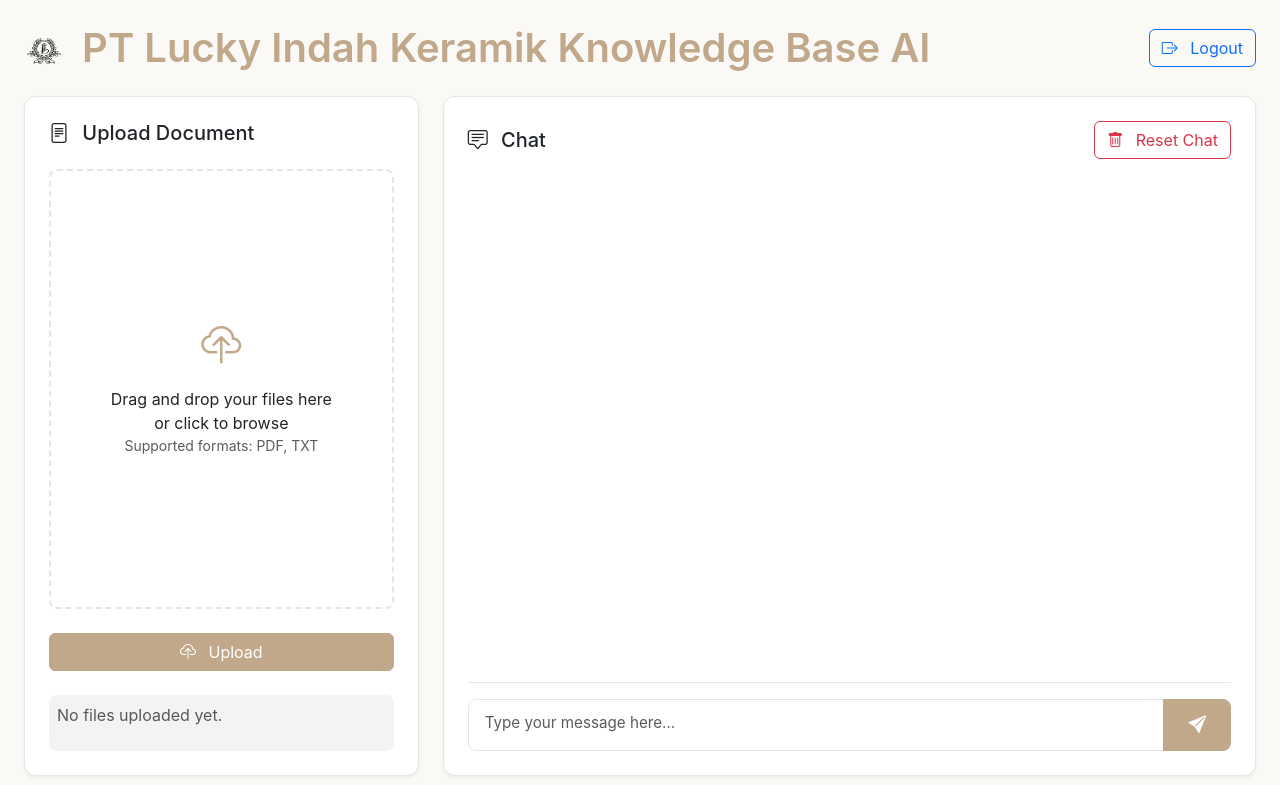
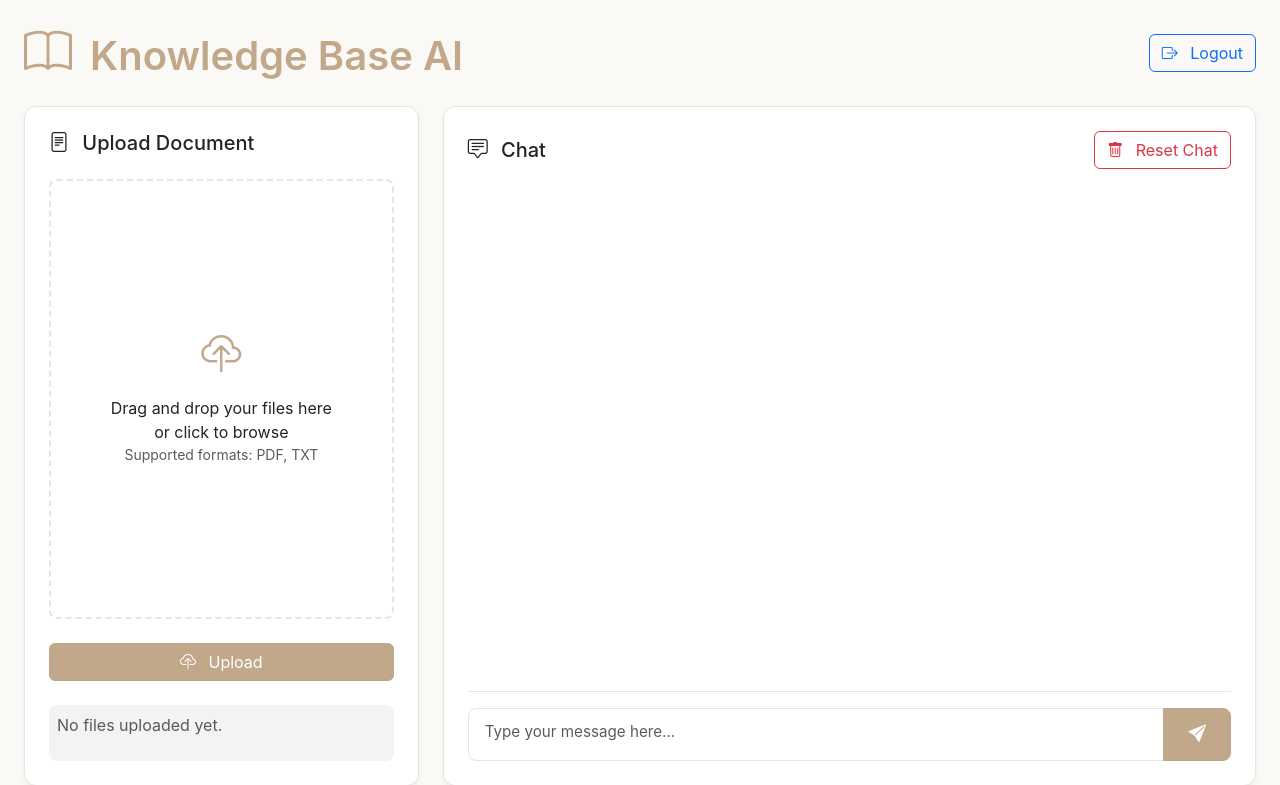
Before and after one commit to dharmautomo/Knowledge-Base-AI-Chat, a Flask app: page / in a window 1280 px wide. Shown: the top 785 px of the page. Run offline with Flask 3, Linux system fonts and the light colour scheme; the visitor is signed in with stand-in values (Sample User, id 1); data that the repository does not hold is empty; some libraries are stand-ins or nearby versions.

Commit message:
Remove PT Lucky Indah Keramik branding; replace with generic knowledge base icon and title.
Screenshot: https://storage.googleapis.com/screenshot-production-us-central1/b867650d-5460-44fc-a837-1c82e49166ca/648f1aa6-f572-4f16-9336-6abe8b7e19e2.jpg

```diff
--- a/static/js/main.js
+++ b/static/js/main.js
@@ -218,11 +218,10 @@
         avatar.className = 'message-avatar';
 
         if (role === 'assistant') {
-            const img = document.createElement('img');
-            img.src = '/static/images/logo-lucky-indah-keramik.png';
-            img.alt = 'Lucky Indah Keramik AI';
-            img.style.backgroundColor = 'transparent';
-            avatar.appendChild(img);
+            const icon = document.createElement('i');
+            icon.className = 'bi bi-book';
+            icon.style.color = '#C1A88B';
+            avatar.appendChild(icon);
         } else {
             // User avatar - using initials or icon
             const icon = document.createElement('i');
@@ -231,7 +230,7 @@
         }
 
         const name = document.createElement('span');
-        name.textContent = role === 'user' ? 'You' : 'Lucky Indah Keramik AI';
+        name.textContent = role === 'user' ? 'You' : 'AI Assistant';
 
         header.appendChild(avatar);
         header.appendChild(name);
--- a/templates/index.html
+++ b/templates/index.html
@@ -3,7 +3,7 @@
 <head>
     <meta charset="UTF-8">
     <meta name="viewport" content="width=device-width, initial-scale=1.0">
-    <title>PT Lucky Indah Keramik Knowledge Base AI</title>
+    <title>Knowledge Base AI</title>
     <link href="https://cdn.jsdelivr.net/npm/bootstrap@5.3.0/dist/css/bootstrap.min.css" rel="stylesheet">
     <link href="https://cdn.jsdelivr.net/npm/bootstrap-icons@1.7.2/font/bootstrap-icons.css" rel="stylesheet">
     <link href="{{ url_for('static', filename='css/custom.css') }}" rel="stylesheet">
@@ -12,8 +12,8 @@
 <div class="container-fluid py-4">
     <div class="d-flex justify-content-between align-items-center mb-4">
         <h1 class="mb-0">
-            <img src="{{ url_for('static', filename='images/logo-lucky-indah-keramik.png') }}" alt="Logo" class="me-2" style="width: 40px; height: 40px; object-fit: contain;">
-            PT Lucky Indah Keramik Knowledge Base AI
+            <i class="bi bi-book me-2" style="font-size: 1.2em;"></i>
+            Knowledge Base AI
         </h1>
         <a href="{{ url_for('google_auth.logout') }}" class="btn btn-outline-primary">
             <i class="bi bi-box-arrow-right me-2"></i>
@@ -50,18 +50,7 @@
                     </div>
 
                     <div id="filesList" class="files-list">
-                        <div class="file-item">
-                            <div class="file-info">
-                                <i class="bi bi-file-text file-icon"></i>
-                                <div class="file-details">
-                                    <p class="file-name">DeepSeek_R1_copy.pdf</p>
-                                    <p class="file-time">2/13/2025, 6:25:22 AM</p>
-                                </div>
-                            </div>
-                            <button class="delete-btn" title="Delete file">
-                                <i class="bi bi-trash"></i>
-                            </button>
-                        </div>
+                        <!-- Files will be listed here dynamically -->
                     </div>
                 </div>
             </div>
--- a/templates/login.html
+++ b/templates/login.html
@@ -3,7 +3,7 @@
 <head>
     <meta charset="UTF-8">
     <meta name="viewport" content="width=device-width, initial-scale=1.0">
-    <title>PT Lucky Indah Keramik Knowledge Base AI</title>
+    <title>Knowledge Base AI</title>
     <link href="https://cdn.jsdelivr.net/npm/bootstrap@5.3.0/dist/css/bootstrap.min.css" rel="stylesheet">
     <link href="https://cdn.jsdelivr.net/npm/bootstrap-icons@1.7.2/font/bootstrap-icons.css" rel="stylesheet">
     <link href="{{ url_for('static', filename='css/custom.css') }}" rel="stylesheet">
@@ -26,8 +26,8 @@
                 <div class="card">
                     <div class="card-body text-center p-5">
                         <h1 class="h3 mb-4">
-                            <img src="{{ url_for('static', filename='images/logo-lucky-indah-keramik.png') }}" alt="Logo" class="me-2" style="width: 40px; height: 40px; object-fit: contain;">
-                            PT Lucky Indah Keramik Knowledge Base AI
+                            <i class="bi bi-book me-2" style="font-size: 1.5em;"></i>
+                            Knowledge Base AI
                         </h1>
                         <p class="text-muted mb-4">Sign in to access your AI chat assistant</p>
 
```
